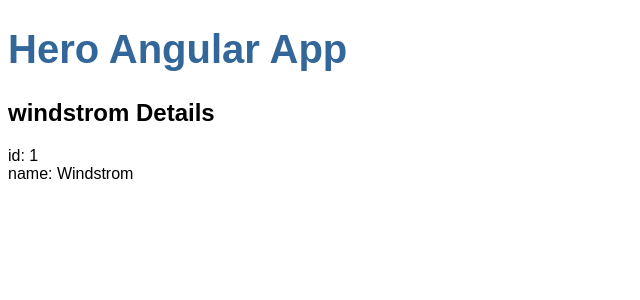
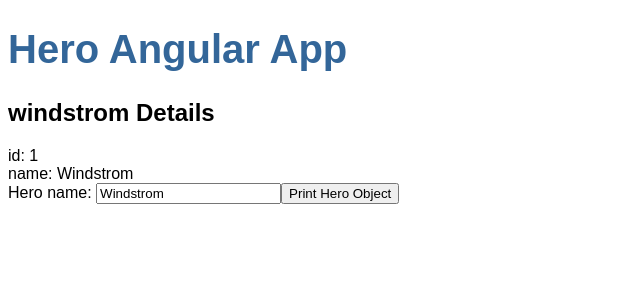
Before and after one commit to chandansutradhar2/angular-myfirstapp, an Angular app: page / in a window 1280 px wide. Shown: the top 300 px of the page, without its empty margins (0-640 px from the left). Built offline with nearby package versions, Linux system fonts and the light colour scheme.

Commit message:
two way data binding demo

```diff
--- a/src/app/app.module.ts
+++ b/src/app/app.module.ts
@@ -1,4 +1,5 @@
 import { NgModule } from '@angular/core';
+import { FormsModule } from '@angular/forms';
 import { BrowserModule } from '@angular/platform-browser';
 
 import { AppRoutingModule } from './app-routing.module';
@@ -9,7 +10,7 @@ import { TestComponent } from './test/test.component';
 
 @NgModule({
   declarations: [AppComponent, HeroesComponent, DemoComponent, TestComponent],
-  imports: [BrowserModule, AppRoutingModule],
+  imports: [BrowserModule, AppRoutingModule, FormsModule],
   providers: [],
   bootstrap: [AppComponent],
 })
--- a/src/app/heroes/heroes.component.html
+++ b/src/app/heroes/heroes.component.html
@@ -1,3 +1,9 @@
 <h2>{{hero.name | lowercase}} Details</h2>
 <div><span>id: </span>{{hero.id}}</div>
 <div><span>name: </span>{{hero.name}}</div>
+
+<div>
+    <label for="name">Hero name: </label>
+    <input id="name" placeholder="name" [(ngModel)]="hero.name">
+    <button (click)="print()">Print Hero Object</button>
+</div>
--- a/src/app/heroes/heroes.component.ts
+++ b/src/app/heroes/heroes.component.ts
@@ -20,4 +20,14 @@ export class HeroesComponent implements OnInit {
   }
 
   ngOnInit(): void {}
+
+  // onChange() {
+  //   // let name = document.getElementById('name')?.nodeValue;
+  //   // console.log(name);
+  //   console.log('test');
+  // }
+
+  print() {
+    console.log(this.hero);
+  }
 }
```
